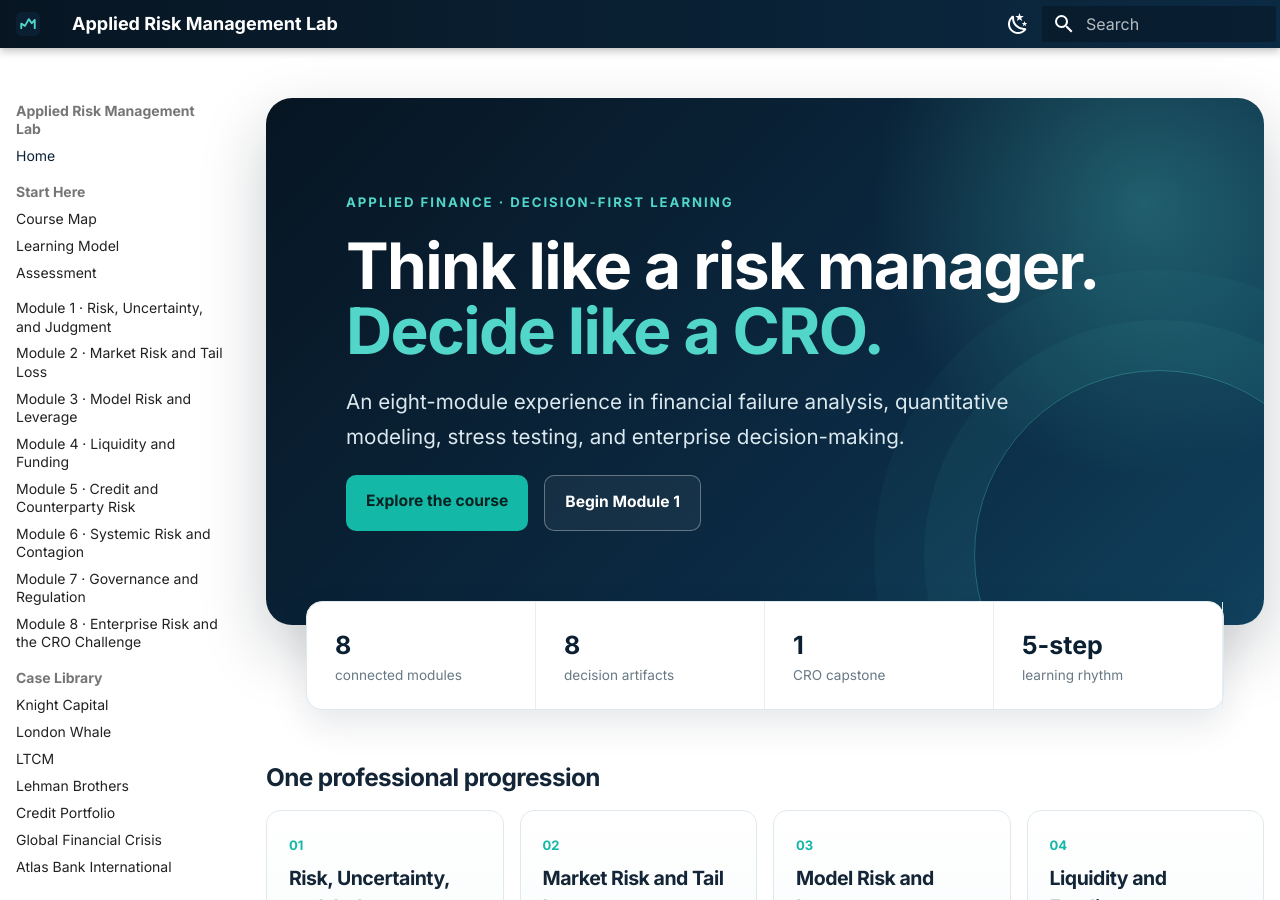
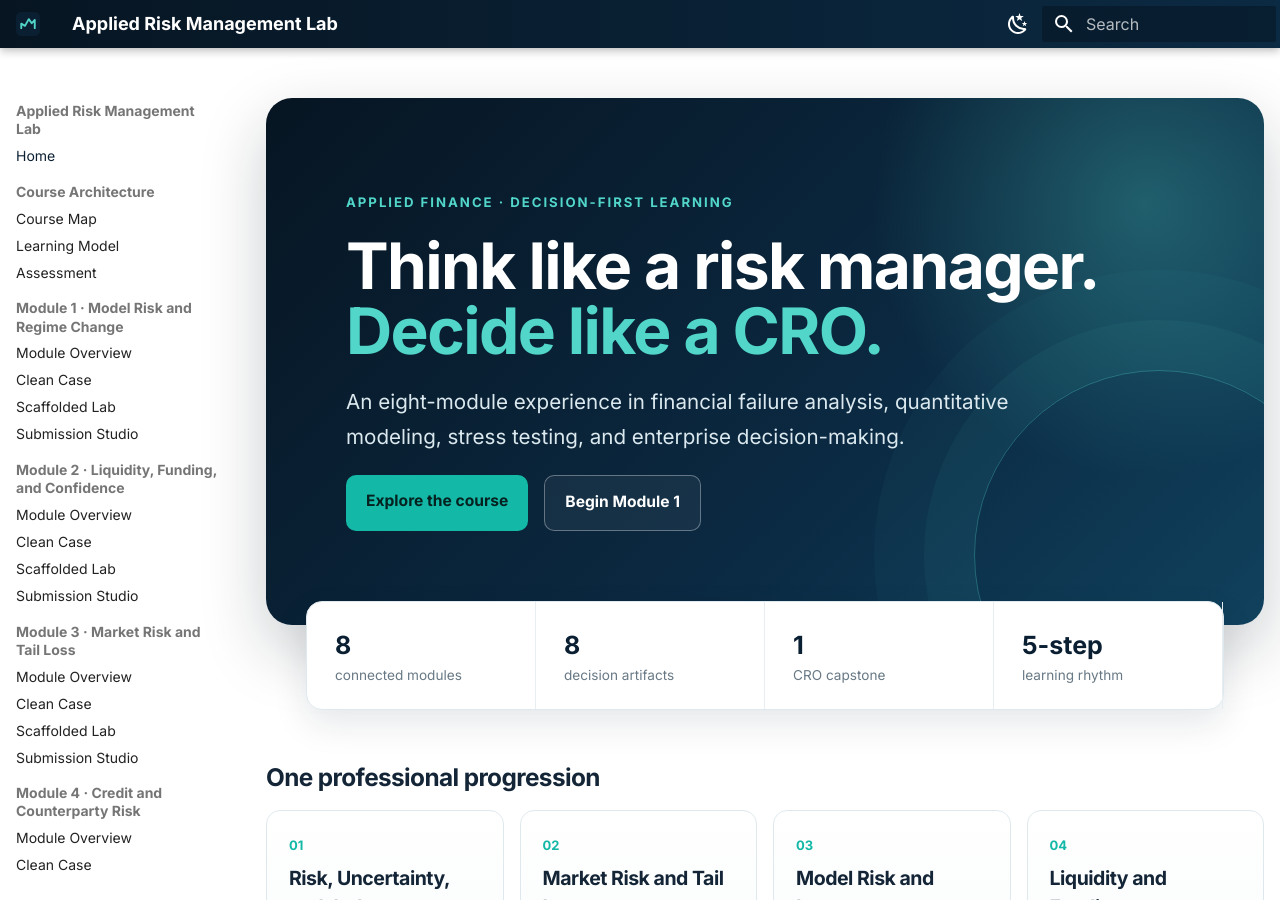
Before and after one commit to Prof-Smith/rm-2, an MkDocs documentation site: the page built from docs/index.md, in a window 1280 px wide and 900 px high. Built offline with MkDocs 1.6.1 and Material for MkDocs 9.7.7, drawn with Linux system fonts in a browser that asks for light colours.

Commit message:
Add files via upload

```diff
--- a/mkdocs.yml
+++ b/mkdocs.yml
@@ -1,7 +1,6 @@
 site_name: Applied Risk Management Lab
-site_description: Eight-module applied financial risk course
+site_description: Decision-first financial risk course
 site_author: Zachary Smith
-repo_name: Applied Risk Management Lab
 theme:
   name: material
   logo: assets/risk-mark.svg
@@ -17,41 +16,54 @@ theme:
       accent: custom
       toggle: {icon: material/weather-sunny, name: Light mode}
   font: {text: Inter, code: JetBrains Mono}
-plugins:
-  - search
+plugins: [search]
 markdown_extensions: [admonition, attr_list, md_in_html, tables, footnotes, pymdownx.details, pymdownx.superfences]
 extra_css: [styles.css]
 copyright: Applied Risk Management Lab · Zachary Smith
 nav:
   - Home: index.md
-  - Start Here:
+  - Course Architecture:
       - Course Map: course-map.md
       - Learning Model: learning-model.md
       - Assessment: assessment.md
-  - Module 1 · Risk, Uncertainty, and Judgment: modules/module-1.md
-  - Module 2 · Market Risk and Tail Loss: modules/module-2.md
-  - Module 3 · Model Risk and Leverage: modules/module-3.md
-  - Module 4 · Liquidity and Funding: modules/module-4.md
-  - Module 5 · Credit and Counterparty Risk: modules/module-5.md
-  - Module 6 · Systemic Risk and Contagion: modules/module-6.md
-  - Module 7 · Governance and Regulation: modules/module-7.md
-  - Module 8 · Enterprise Risk and the CRO Challenge: modules/module-8.md
-  - Case Library:
-      - Knight Capital: cases/knight.md
-      - London Whale: cases/whale.md
-      - LTCM: cases/ltcm.md
-      - Lehman Brothers: cases/lehman.md
-      - Credit Portfolio: cases/credit.md
-      - Global Financial Crisis: cases/gfc.md
-      - Atlas Bank International: cases/atlas.md
-      - Sunrise National Bank: cases/cro.md
-  - Quantitative Labs:
-      - Module 1 Lab: labs/module-1.md
-      - Module 2 Lab: labs/module-2.md
-      - Module 3 Lab: labs/module-3.md
-      - Module 4 Lab: labs/module-4.md
-      - Module 5 Lab: labs/module-5.md
-      - Module 6 Lab: labs/module-6.md
-      - Module 7 Lab: labs/module-7.md
-      - Module 8 Lab: labs/module-8.md
+  - Module 1 · Model Risk and Regime Change:
+      - Module Overview: modules/module-1.md
+      - Clean Case: cases/ltcm.md
+      - Scaffolded Lab: labs/module-1.md
+      - Submission Studio: submissions/module-1.md
+  - Module 2 · Liquidity, Funding, and Confidence:
+      - Module Overview: modules/module-2.md
+      - Clean Case: cases/lehman.md
+      - Scaffolded Lab: labs/module-2.md
+      - Submission Studio: submissions/module-2.md
+  - Module 3 · Market Risk and Tail Loss:
+      - Module Overview: modules/module-3.md
+      - Clean Case: cases/whale.md
+      - Scaffolded Lab: labs/module-3.md
+      - Submission Studio: submissions/module-3.md
+  - Module 4 · Credit and Counterparty Risk:
+      - Module Overview: modules/module-4.md
+      - Clean Case: cases/gfc-credit.md
+      - Scaffolded Lab: labs/module-4.md
+      - Submission Studio: submissions/module-4.md
+  - Module 5 · Systemic Risk and Contagion:
+      - Module Overview: modules/module-5.md
+      - Clean Case: cases/gfc-systemic.md
+      - Scaffolded Lab: labs/module-5.md
+      - Submission Studio: submissions/module-5.md
+  - Module 6 · Operational Risk and Model Governance:
+      - Module Overview: modules/module-6.md
+      - Clean Case: cases/knight.md
+      - Scaffolded Lab: labs/module-6.md
+      - Submission Studio: submissions/module-6.md
+  - Module 7 · Stress Testing and Regulation:
+      - Module Overview: modules/module-7.md
+      - Clean Case: cases/stress-regulation.md
+      - Scaffolded Lab: labs/module-7.md
+      - Submission Studio: submissions/module-7.md
+  - Module 8 · Enterprise Risk Management:
+      - Module Overview: modules/module-8.md
+      - Clean Case: cases/erm.md
+      - Scaffolded Lab: labs/module-8.md
+      - Submission Studio: submissions/module-8.md
   - Instructor Guide: instructor-guide.md
```
Also changed, not shown: README.md (+13 -21 lines), 2 other files.
